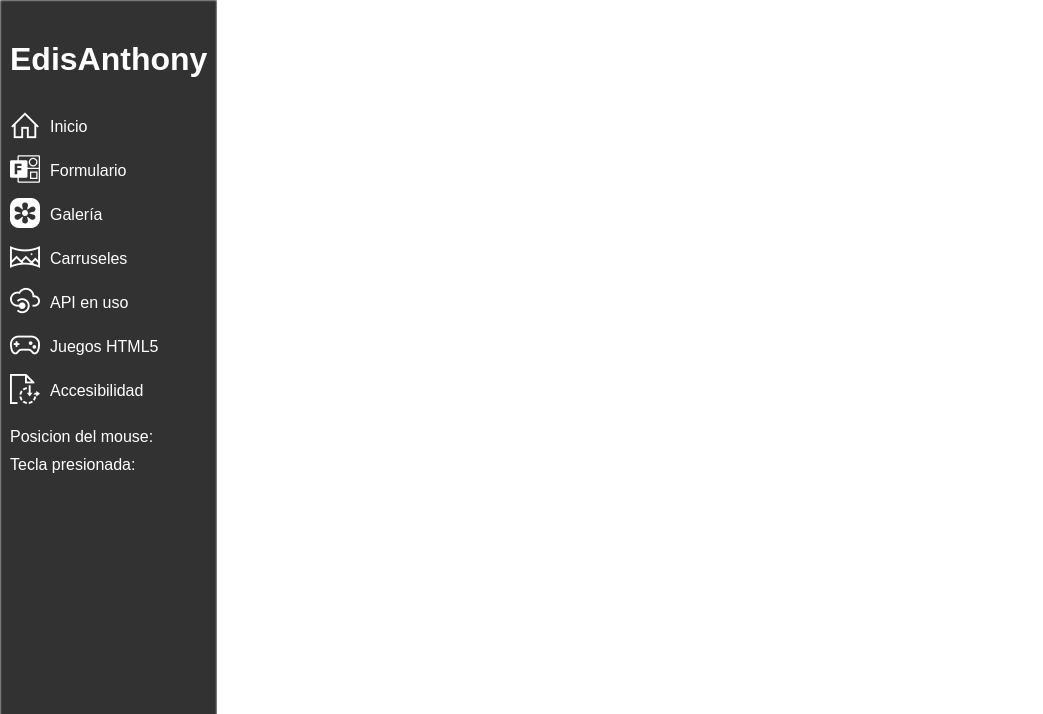
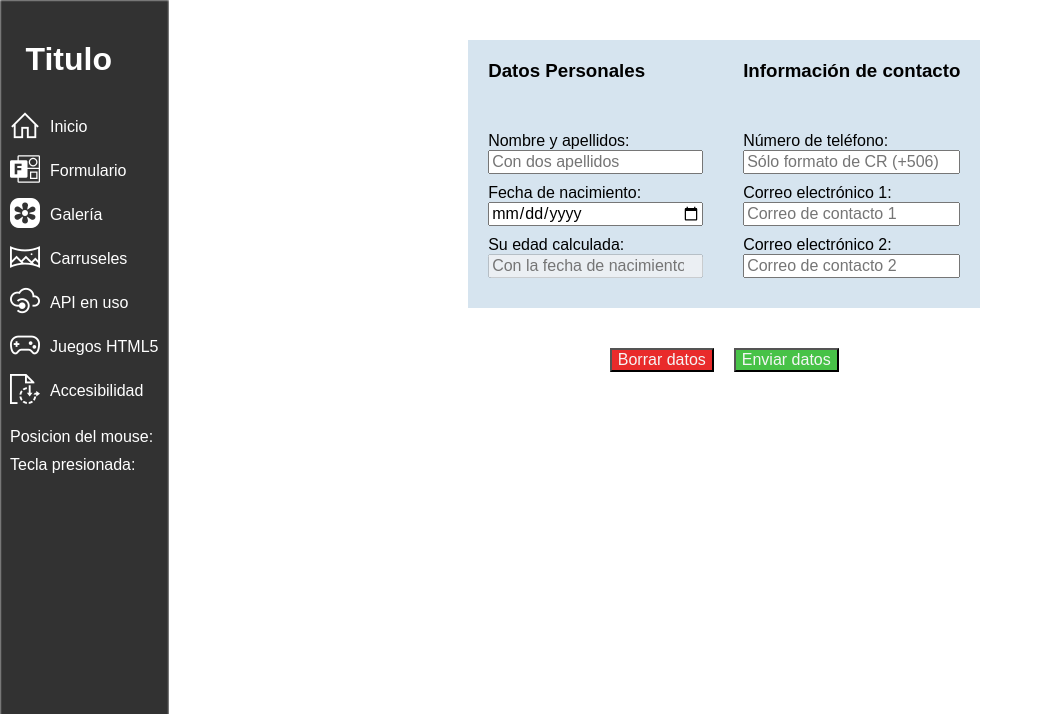
Before and after one commit to EdisMR/actions, a PHP site: page /html/formulario.html in a window 1280 px wide. Shown: the top 714 px of the page, without its empty margins (0-1043 px from the left). Run offline with PHP 8.4, Linux system fonts and the light colour scheme.

Commit message:
Estructura de formulario terminado

```diff
--- a/css/form-main/form-main.css
+++ b/css/form-main/form-main.css
@@ -1,3 +1,154 @@
+@charset "UTF-8";
+.inputGroupContainer {
+  display: flex;
+  flex-wrap: wrap;
+  margin: 40px;
+  justify-content: center;
+}
 
+.buttonContainer {
+  display: flex;
+  flex-wrap: nowrap;
+  margin: 40px;
+  justify-content: center;
+}
+.buttonContainer button {
+  margin: auto 10px;
+}
+
+.formHeaderCard h3 {
+  margin: 0px;
+}
+
+.inputPadding {
+  padding: 20px;
+}
+
+.itemInput {
+  margin: 10px auto;
+  width: 100%;
+}
+
+.descriptionInput {
+  display: block;
+  margin: 0px;
+  padding: 0px;
+  white-space: nowrap;
+}
+
+.inputC {
+  display: flex;
+  width: 100%;
+  flex-wrap: nowrap;
+  align-content: stretch;
+  margin: 0px;
+  padding: 0px;
+}
+.inputC input {
+  flex-basis: 100%;
+}
+
+.goodInput, .badInput {
+  position: relative;
+}
+.goodInput::before, .badInput::before {
+  display: flex;
+  justify-content: center;
+  align-items: center;
+  position: absolute;
+  height: 25px;
+  width: 30px;
+  top: 0px;
+  right: 0px;
+  z-index: 100;
+}
+
+.goodInput::before {
+  content: "✔";
+}
+
+.badInput {
+  position: relative;
+}
+.badInput::before {
+  content: "❌";
+}
+
+@media (orientation: portrait) {
+  .inputGroupContainer {
+    margin: 0px;
+  }
+
+  .buttonContainer {
+    margin: 40px 0px;
+    justify-content: space-evenly;
+  }
+  .buttonContainer button {
+    margin: 0;
+  }
+
+  .cardInputGroup {
+    display: flex;
+    width: 100%;
+    height: auto;
+    padding-top: 20px;
+    padding-bottom: 20px;
+    flex-wrap: wrap;
+    justify-content: space-evenly;
+  }
+  .cardInputGroup .block {
+    width: 100%;
+  }
+
+  .inputPadding {
+    padding-top: 0px;
+    padding-bottom: 0px;
+  }
+
+  .goodInput::before {
+    content: "✔";
+  }
+
+  .badInput::before {
+    content: "❌";
+  }
+}
+.cardInputGroup {
+  background-color: rgba(70, 131, 180, 0.219);
+}
+
+.buttonContainer button[type=submit] {
+  color: whitesmoke;
+  background-color: #47c247;
+}
+.buttonContainer button[type=submit]:hover {
+  background-color: #00b900;
+}
+.buttonContainer button[type=submit]:active {
+  background-color: #149714;
+}
+.buttonContainer button[type=reset] {
+  color: whitesmoke;
+  background-color: #e92b2b;
+}
+.buttonContainer button[type=reset]:hover {
+  background-color: red;
+}
+.buttonContainer button[type=reset]:active {
+  background-color: #c01b1b;
+}
+
+.goodInput::before {
+  color: whitesmoke;
+  background-color: #00ca3d;
+}
+
+.badInput {
+  position: relative;
+}
+.badInput::before {
+  color: whitesmoke;
+  background-color: red;
+}
 
 /*# sourceMappingURL=form-main.css.map */
--- a/html/formulario.html
+++ b/html/formulario.html
@@ -1,5 +1,5 @@
 <!DOCTYPE html>
-<html lang="en">
+<html lang="es">
 <head>
 	<meta charset="UTF-8">
 	<meta http-equiv="X-UA-Compatible" content="IE=edge">
@@ -16,7 +16,7 @@
 		<section class="block">
 			<article class="header-title">
 				<div>
-					<h1>EdisAnthony</h1>
+					<h1>Titulo</h1>
 				</div>
 				<div>
 					<button>
@@ -130,6 +130,136 @@
 
 	<main>
 
+		<section class="block">
+			<form class="block" action="##" method="post" onsubmit="return false">
+				<!--  -->
+				<article class="block">
+
+					<!-- localizador de los inputgroup -->
+					<section class="inputGroupContainer">
+
+						<!-- BEM de los cards que contienen los input -->
+						<article class="cardInputGroup">
+
+							<!-- header de este card input -->
+							<div class="block">
+								<!-- BEM del header card input -->
+								<div class="formHeaderCard inputPadding">
+									<h3>Datos Personales</h3>
+								</div>
+							</div>
+
+							<!-- Inputs -->
+							<div class="block">
+								<!-- Localizador de los inputs -->
+								<div class="inputPadding">
+
+									<!-- BEM del nombre con input -->
+									<div class="itemInput">
+										<div class="descriptionInput">Nombre y apellidos:&nbsp;</div>
+										<div class="inputC"><!-- class goodInput badInput -->
+											<input type="text" placeholder="Con dos apellidos" name="nombre">
+										</div>
+									</div>
+
+									<!-- BEM del nombre con input -->
+									<div class="itemInput">
+										<div class="descriptionInput">Fecha de nacimiento:&nbsp;</div>
+										<div class="inputC">
+											<input type="date" placeholder="Fecha de nacimiento"  name="fechaNac">
+										</div>
+									</div>
+
+									<!-- BEM del nombre con input -->
+									<div class="itemInput">
+										<div class="descriptionInput">Su edad calculada:&nbsp;</div>
+										<div class="inputC">
+											<input type="number" placeholder="Con la fecha de nacimiento" name="edad" disabled>
+										</div>
+									</div>
+
+									<!-- Fin de inputPadding -->
+								</div>
+
+								<!-- bloque de inputs -->
+							</div>
+
+							<!-- Fin del BEM de los cards que contienen los input -->
+						</article>
+
+						<!-- ******* Otro card inputs ******* -->
+
+						<!-- BEM de los cards que contienen los input -->
+						<article class="cardInputGroup">
+
+							<!-- header de este card input -->
+							<div class="block">
+								<!-- BEM del header card input -->
+								<div class="formHeaderCard inputPadding">
+									<h3>Información de contacto</h3>
+								</div>
+							</div>
+
+							<!-- Inputs -->
+							<div class="block">
+								<!-- Localizador de los inputs -->
+								<div class="inputPadding">
+
+									<!-- BEM del nombre con input -->
+									<div class="itemInput">
+										<div class="descriptionInput">Número de teléfono:&nbsp;</div>
+										<div class="inputC">
+											<input type="tel" placeholder="Sólo formato de CR (+506)" name="telefono">
+										</div>
+									</div>
+
+									<!-- BEM del nombre con input -->
+									<div class="itemInput">
+										<div class="descriptionInput">Correo electrónico 1:&nbsp;</div>
+										<div class="inputC">
+											<input type="email" placeholder="Correo de contacto 1"  name="correo1">
+										</div>
+									</div>
+
+									<!-- BEM del nombre con input -->
+									<div class="itemInput">
+										<div class="descriptionInput">Correo electrónico 2:&nbsp;</div>
+										<div class="inputC">
+											<input type="email" placeholder="Correo de contacto 2" name="correo2">
+										</div>
+									</div>
+
+									<!-- Fin de inputPadding -->
+								</div>
+
+								<!-- bloque de inputs -->
+							</div>
+
+							<!-- Fin del BEM de los cards que contienen los input -->
+						</article>
+
+
+
+						<!-- Fin de article.inputGroupContainer -->
+					</section>
+
+					<!--  -->
+				</article>
+
+
+				<article class="block">
+					<div class="buttonContainer">
+						<button type="reset">Borrar datos</button>
+						<button type="submit">Enviar datos</button>
+					</div>
+				</article>
+			</form>
+		</section>
+
+
+
+
+
 	</main>
 
 
--- a/index.html
+++ b/index.html
@@ -19,7 +19,7 @@
 		<section class="block">
 			<article class="header-title">
 				<div>
-					<h1>EdisAnthony</h1>
+					<h1>Titulo</h1>
 				</div>
 				<div>
 					<button>
--- a/js/main.js
+++ b/js/main.js
@@ -28,6 +28,7 @@ var headerButton = {
 };
 
 if (screen.orientation.type == "portrait-primary") {
+	window.removeEventListener("keyup", keyEvent, false);
 	/* Variables */
 	headerButton.btn = document.querySelector(".header-title button")
 	headerButton.headerEnlaces = document.querySelector(".header-enlaces");
@@ -83,7 +84,9 @@ function closeMenu() {
 /* ****************************************** */
 /* ******************** 000 **************** */
 /* ***************************************** */
-setTimeout(function () {
+window.addEventListener("load", w000, false);
+function w000() {
+	window.removeEventListener("load", w000, false);
 	try {
 		let Y = document.querySelector("body a[href*='000webhost']").parentNode;
 		Y.id = "w000";
@@ -91,7 +94,7 @@ setTimeout(function () {
 	} catch (e) {
 		/* console.log(e); */
 	}
-}, 5000);
+}
 
 
 /* **************************************************** */
@@ -99,7 +102,7 @@ setTimeout(function () {
 /* **************************************************** */
 const email = ["edisanthony", "gmail.com"];
 const emailBTN = document.querySelector("footer a[title='email']");
-emailBTN.addEventListener("click", function () { window.open("mailto:" + email[0] + "@" + email[1]);}, false);
+emailBTN.addEventListener("click", function () { window.open("mailto:" + email[0] + "@" + email[1]); }, false);
 
 
 
@@ -109,16 +112,16 @@ emailBTN.addEventListener("click", function () { window.open("mailto:" + email[0
 /* **************************************************** */
 const wsppF = ["wa.me/", "50663062581"];
 const wsppFBTN = document.querySelector("footer a[title='whatsapp']");
-wsppFBTN.addEventListener("click", function () { window.open("https://"+wsppF[0] + wsppF[1]);}, false);
+wsppFBTN.addEventListener("click", function () { window.open("https://" + wsppF[0] + wsppF[1]); }, false);
 
 
 
 /* ********************************************** */
 /* ******************** ACCESIBILIDAD ************ */
 /* ********************************************** */
-const btnAccesibilidad=document.getElementById("accesibilityButton");
-btnAccesibilidad.addEventListener("click",accesibilitySwitch,false);
+const btnAccesibilidad = document.getElementById("accesibilityButton");
+btnAccesibilidad.addEventListener("click", accesibilitySwitch, false);
 
-function accesibilitySwitch(){
+function accesibilitySwitch() {
 	console.log("Accesibility");
 }
--- a/sass/form-main/_formDev.scss
+++ b/sass/form-main/_formDev.scss
@@ -1,11 +1,58 @@
 header{
-	border: 2px solid rgb(0, 238, 255);
+	border: 2px solid rgb(151, 248, 255);
 }
 
 main{
-	border: 2px solid rgb(225, 0, 255);
+	border: 2px solid rgb(255, 0, 0);
 }
 
 footer{
-	border: 2px solid rgb(69, 201, 43);
+	border: 2px solid rgb(255, 217, 0);
 }
+
+
+
+form{
+	border: 2px solid blue;
+}
+
+.inputGroupContainer{
+	border: 2px solid green;
+}
+
+.buttonContainer{
+	border: 2px solid red;
+	button{
+		border: 2px solid springgreen;
+	}
+}
+
+.cardInputGroup{
+	border: 2px solid rgb(118, 173, 255);
+}
+
+.formHeaderCard{
+	border: 2px solid rgb(186, 255, 192);
+	h3{
+		border: 2px solid rgb(255, 139, 139);
+	}
+}
+
+.inputPadding{
+	border: 2px solid rgb(255, 0, 140);
+}
+
+.itemInput{
+	border: 2px solid rgb(11, 148, 153);
+}
+
+.descriptionInput{
+	border: 2px solid slategrey;
+}
+
+.inputC{
+	border: 2px solid aquamarine;
+	input{
+		border: 2px solid rgb(255, 139, 139);
+	}
+}
--- a/sass/form-main/appearance/_appearance.scss
+++ b/sass/form-main/appearance/_appearance.scss
@@ -0,0 +1,43 @@
+.cardInputGroup{
+	background-color: rgba(70, 131, 180, 0.219);
+}
+
+
+.buttonContainer{
+	button{
+		&[type="submit"]{
+			color: whitesmoke;
+			background-color: rgb(71, 194, 71);
+			&:hover{
+				background-color: rgb(0, 185, 0);
+			}
+			&:active{
+				background-color: rgb(20, 151, 20);
+			}
+		}
+		&[type="reset"]{
+			color: whitesmoke;
+			background-color: rgb(233, 43, 43);
+			&:hover{
+				background-color: rgb(255, 0, 0);
+			}
+			&:active{
+				background-color: rgb(192, 27, 27);
+			}
+		}
+	}
+}
+
+.goodInput{
+	&::before{
+		color: whitesmoke;
+		background-color: rgb(0, 202, 61);
+	}
+}
+.badInput{
+	position: relative;
+	&::before{
+		color: whitesmoke;
+		background-color: rgb(255, 0, 0);
+	}
+}
--- a/sass/form-main/structure/_structure.scss
+++ b/sass/form-main/structure/_structure.scss
@@ -0,0 +1,84 @@
+form{
+}
+
+.inputGroupContainer{
+	display: flex;
+	flex-wrap: wrap;
+	margin: 40px;
+	justify-content: center;
+}
+
+.buttonContainer{
+	display: flex;
+	flex-wrap: nowrap;
+	margin: 40px;
+	justify-content: center;
+	button{
+		margin: auto 10px;
+	}
+}
+
+.cardInputGroup{
+
+}
+
+.formHeaderCard{
+	h3{
+		margin: 0px;
+	}
+}
+
+.inputPadding{
+	padding: 20px;
+}
+
+.itemInput{
+	margin: 10px auto;
+	width: 100%;
+}
+
+.descriptionInput{
+	display: block;
+	margin: 0px;
+	padding: 0px;
+	white-space: nowrap;
+}
+
+.inputC{
+	display: flex;
+	width: 100%;
+	flex-wrap: nowrap;
+	align-content: stretch;
+	margin: 0px;
+	padding: 0px;
+	input{
+		flex-basis: 100%;
+	}
+}
+
+.goodInput,.badInput{
+	position: relative;
+	&::before{
+		display: flex;
+		justify-content: center;
+		align-items: center;
+		position: absolute;
+		height: 25px;
+		width: 30px;
+		top: 0px;
+		right: 0px;
+		z-index: 100;
+	}
+}
+
+.goodInput{
+	&::before{
+		content:"✔";
+	}
+}
+.badInput{
+	position: relative;
+	&::before{
+		content:"❌";
+	}
+}
--- a/sass/form-main/structure/_structurePortrait.scss
+++ b/sass/form-main/structure/_structurePortrait.scss
@@ -0,0 +1,64 @@
+form{
+}
+
+.inputGroupContainer{
+	margin: 0px;
+}
+
+.buttonContainer{
+	margin: 40px 0px;
+	justify-content: space-evenly;
+	button{
+		margin: 0;
+	}
+}
+
+.cardInputGroup{
+	display: flex;
+	width: 100%;
+	height: auto;
+	padding-top: 20px;
+	padding-bottom: 20px;
+	flex-wrap: wrap;
+	justify-content: space-evenly;
+	.block{
+		width: 100%;
+	}
+}
+
+.formHeaderCard{
+	h3{
+	}
+}
+
+.inputPadding{
+	padding-top: 0px;
+	padding-bottom: 0px;
+}
+
+.itemInput{
+}
+
+.descriptionInput{
+}
+
+.inputC{
+	input{
+	}
+}
+
+.goodInput,.badInput{
+	&::before{
+	}
+}
+
+.goodInput{
+	&::before{
+		content:"✔";
+	}
+}
+.badInput{
+	&::before{
+		content:"❌";
+	}
+}
--- a/sass/global/structure/_structure-portrait.scss
+++ b/sass/global/structure/_structure-portrait.scss
@@ -73,7 +73,7 @@ main{
 	height: auto;
 	overflow-y: auto;
 	margin-top: 40px;
-	margin-bottom: 30px;
+	margin-bottom: 50px;
 }
 
 
```
Also changed, not shown: css/global/global.css, 1 other file.
